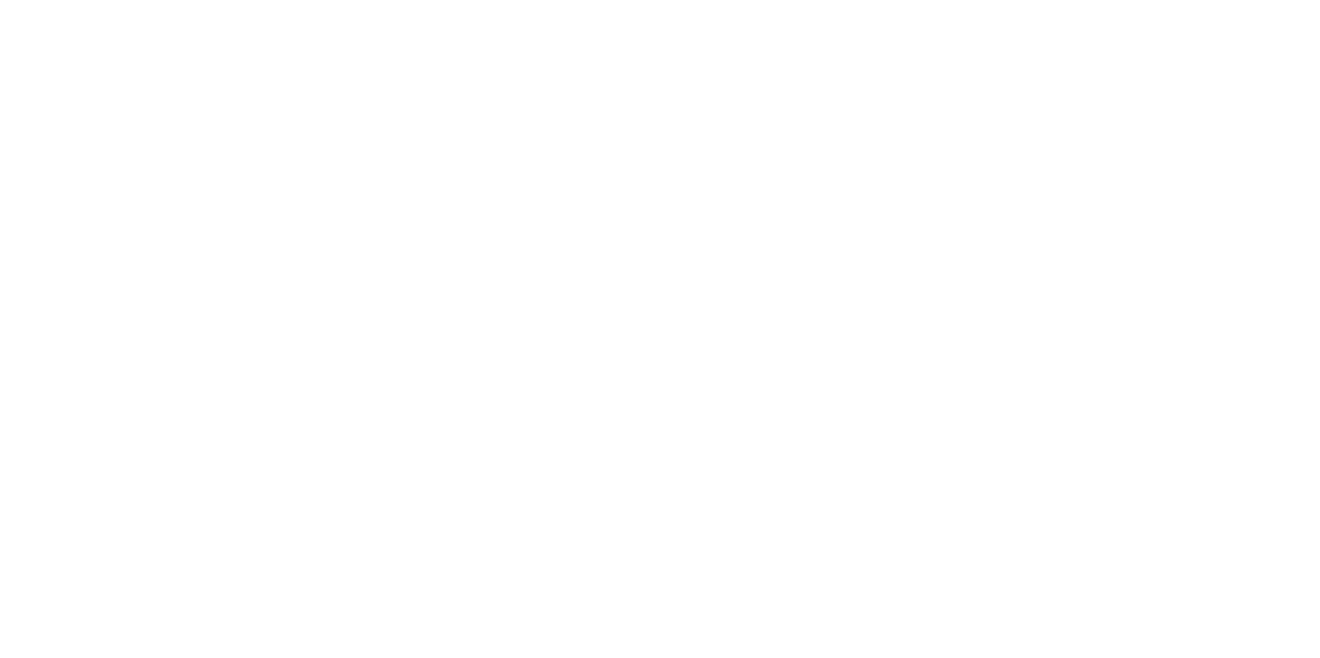
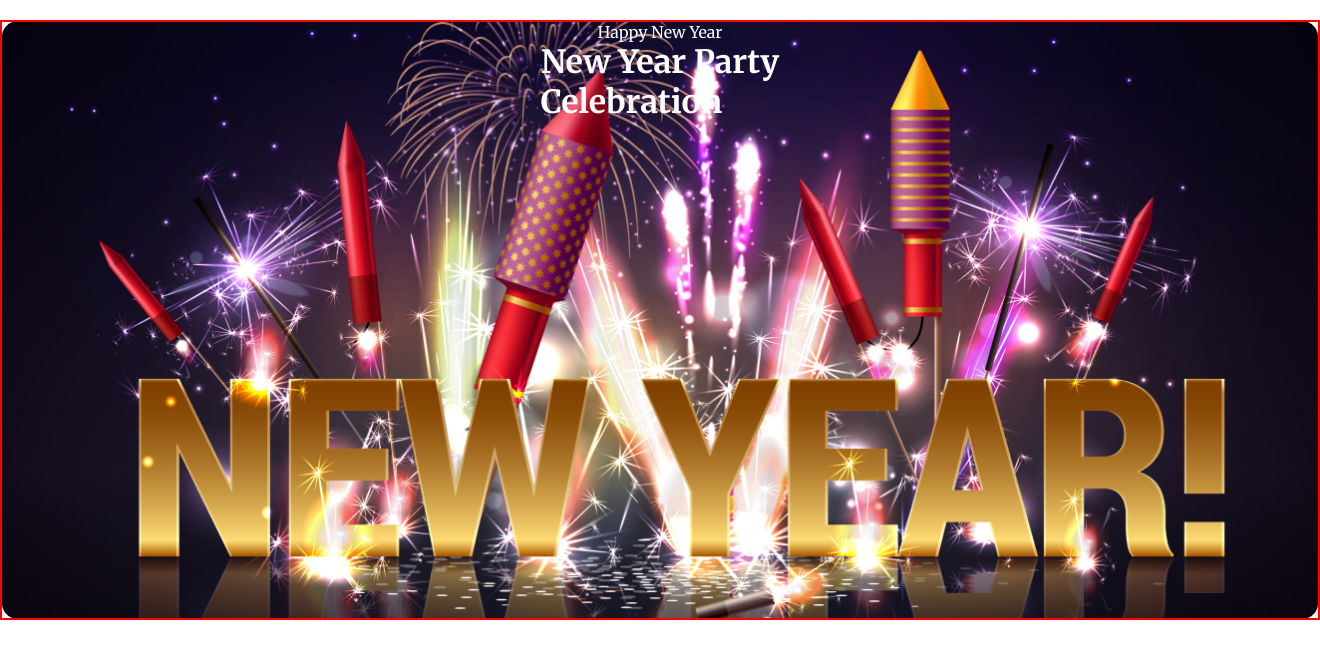
Before and after one commit to rummansaaqeb/batch9-A1-solution, a plain HTML site: page index.html in a window 1280 px wide. Shown: the whole page, 1320 px wide, since content can reach past the window. Drawn offline with Linux system fonts and the light colour scheme.

Commit message:
added image and title

```diff
--- a/Style/style.css
+++ b/Style/style.css
@@ -1,4 +1,30 @@
 @import url('https://fonts.googleapis.com/css2?family=Merriweather:ital,wght@0,300;0,400;0,700;0,900;1,300;1,400;1,700;1,900&display=swap');
+*{
+    box-sizing: border-box;
+    margin: 0;
+    padding: 0;
+}
 body{
     font-family: "Merriweather","serif";
 }
+/* banner section styles starts here */
+.banner-container{
+    width: 1320px;
+    margin: 0 auto;
+    border: 2px solid red;
+    min-height: 600px;
+    margin-top: 20px;
+    background-image: url(/images/Banner\ Image.png);
+    background-position: center;
+    background-repeat: no repeat;
+    background-size: cover;
+}
+.banner-content p, h1{
+    color:white
+}
+.banner-content{
+    display: flex;
+    flex-direction: column;
+    justify-content: center;
+    align-items: center;
+}
--- a/index.html
+++ b/index.html
@@ -7,6 +7,14 @@
     <link rel="stylesheet" href="Style/style.css">
 </head>
 <body>
+    <header class="banner-container">
+        <div class="banner-content">
+            <p>Happy New Year</p>
+            <h1>New Year Party<br>Celebration</h1>
+        </div>
 
+    </header>
+    <main></main>
+    <footer></footer>
 </body>
 </html>
```
